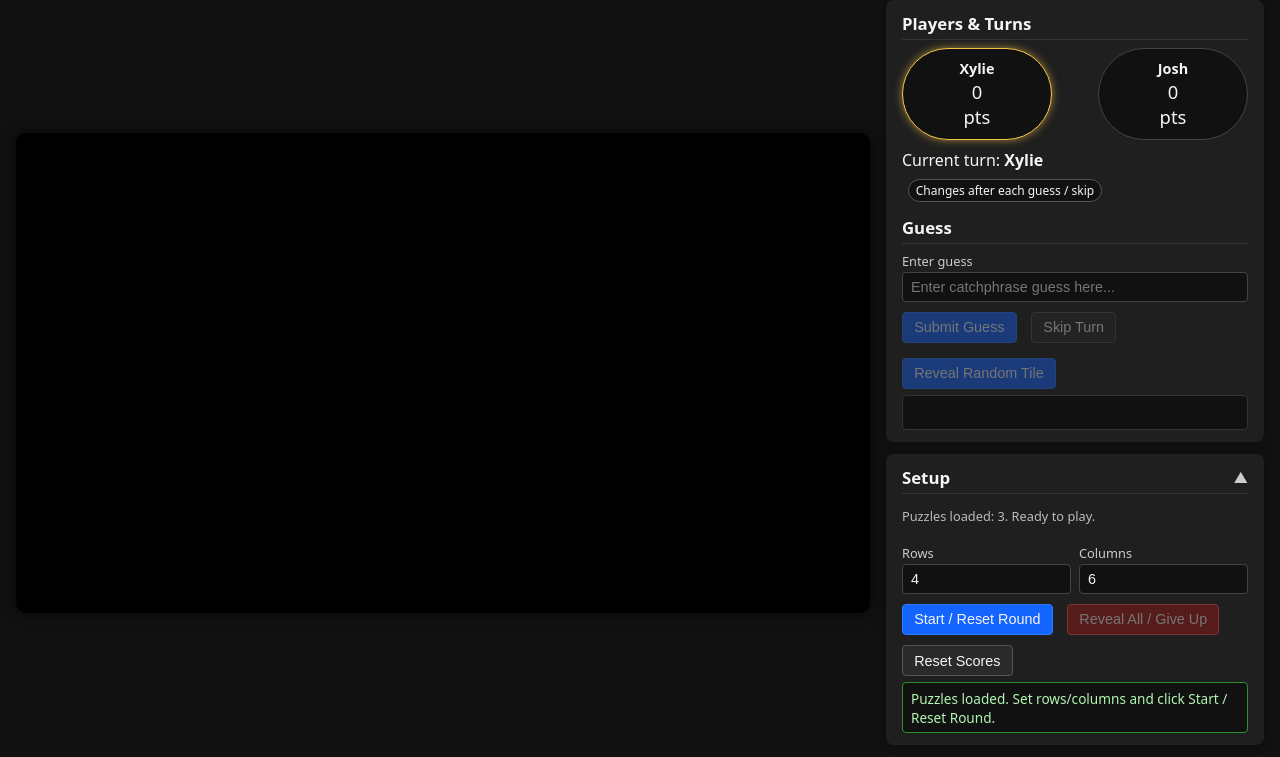
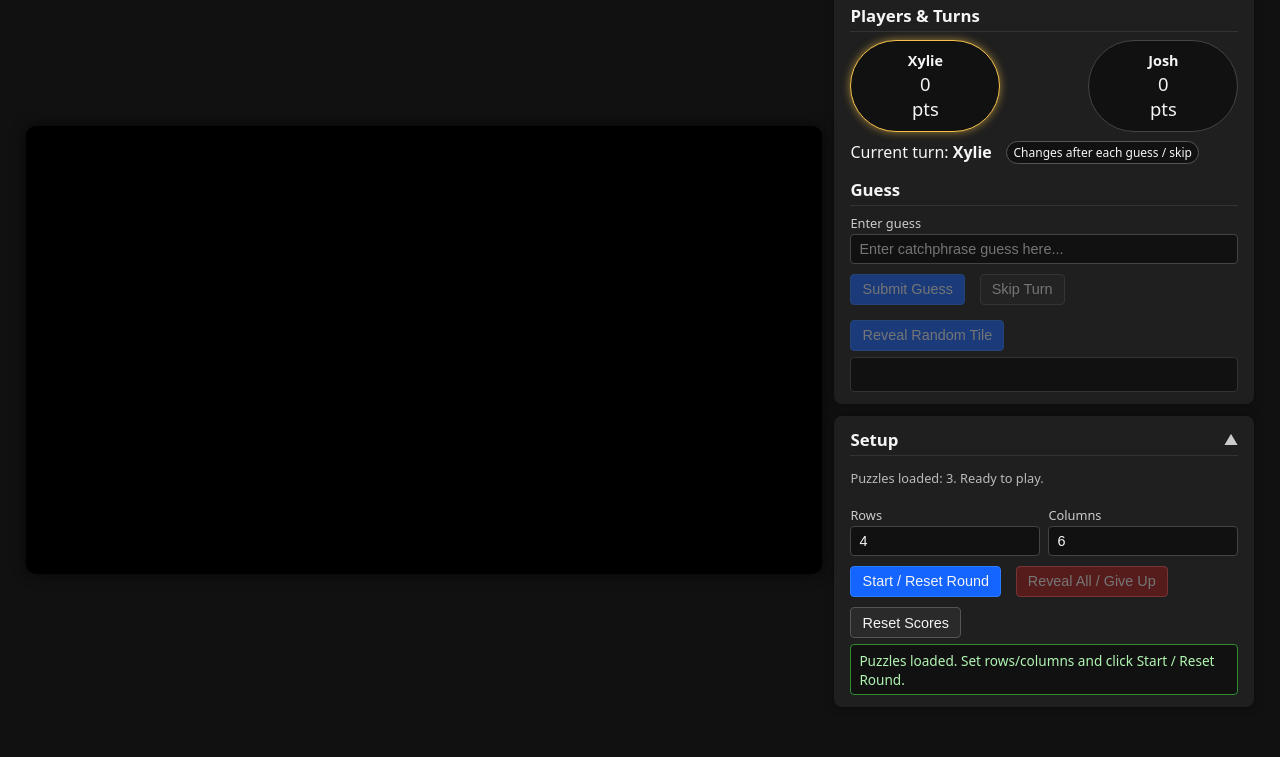
Before and after one commit to jonno-lolcow/catchphrase-game, a plain HTML site: page index.html in a window 1280 px wide. Shown: the part 69-826 px from the top of the page. After the commit the page ends 800 px from the top, so only its background shows below. Drawn offline with Linux system fonts and the light colour scheme.

Commit message:
Update index.html
Improve real estate space again

```diff
--- a/index.html
+++ b/index.html
@@ -12,10 +12,10 @@
 
     body {
       margin: 0;
-      padding: 0.75rem 1rem;
+      padding: 0.5rem 0.75rem;
       display: flex;
       flex-direction: column;
-      gap: 0.75rem;
+      gap: 0.5rem;
       align-items: center;
       min-height: 100vh;
       box-sizing: border-box;
@@ -31,9 +31,9 @@
     .container {
       display: flex;
       flex-wrap: nowrap;
-      gap: 1rem;
-      width: 100%;
-      max-width: 1400px;
+      gap: 0.75rem;
+      width: 96vw;           /* use almost full viewport width */
+      max-width: 96vw;       /* no hard px cap */
       align-items: stretch;
     }
 
@@ -56,7 +56,7 @@
       display: flex;
       flex-direction: column;
       gap: 0.75rem;
-      flex: 1.3 1 320px;
+      flex: 1.5 0 320px;     /* a bit wider panel */
       max-width: 420px;
     }
 
@@ -151,7 +151,7 @@
 
     /* Board */
     .board-wrapper {
-      flex: 3 1 720px;
+      flex: 4 1 0;          /* board dominates width */
       display: flex;
       flex-direction: column;
       justify-content: center;
```
